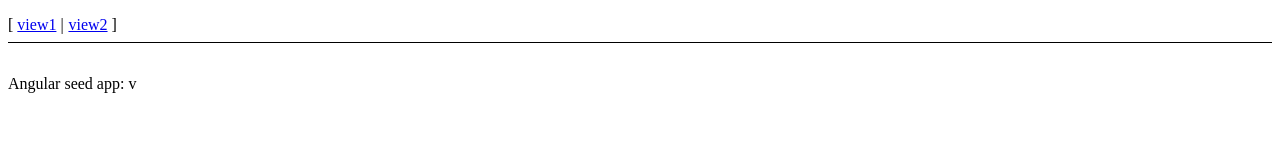
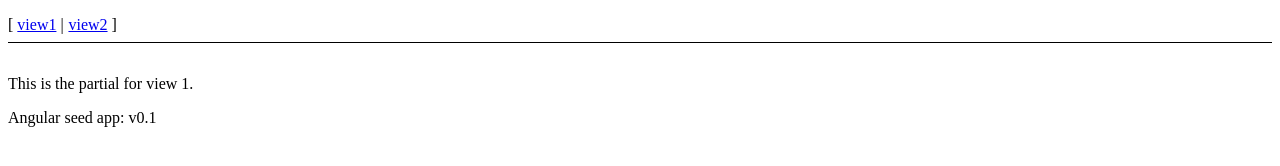
Before and after one commit to kmurban94/cmsc435-scrimmage1, a website: page app/index.html in a window 1280 px wide. Drawn offline with Linux system fonts and the light colour scheme.

Commit message:
load angular-route.js in index.html

```diff
--- a/app/index.html
+++ b/app/index.html
@@ -19,6 +19,7 @@
   <script src="//ajax.googleapis.com/ajax/libs/angularjs/1.0.7/angular.min.js"></script>
   -->
   <script src="lib/angular/angular.js"></script>
+  <script src="lib/angular/angular-route.js"></script>
   <script src="js/app.js"></script>
   <script src="js/services.js"></script>
   <script src="js/controllers.js"></script>
```
